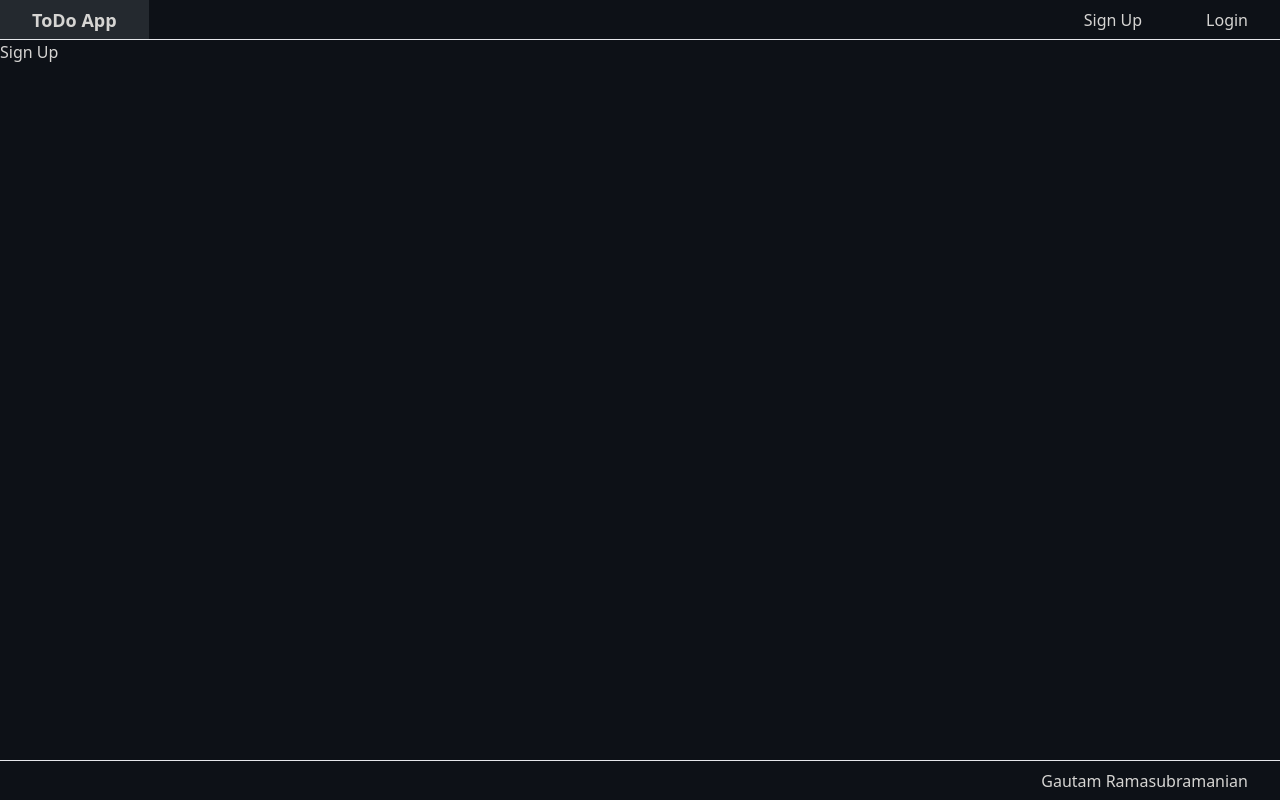
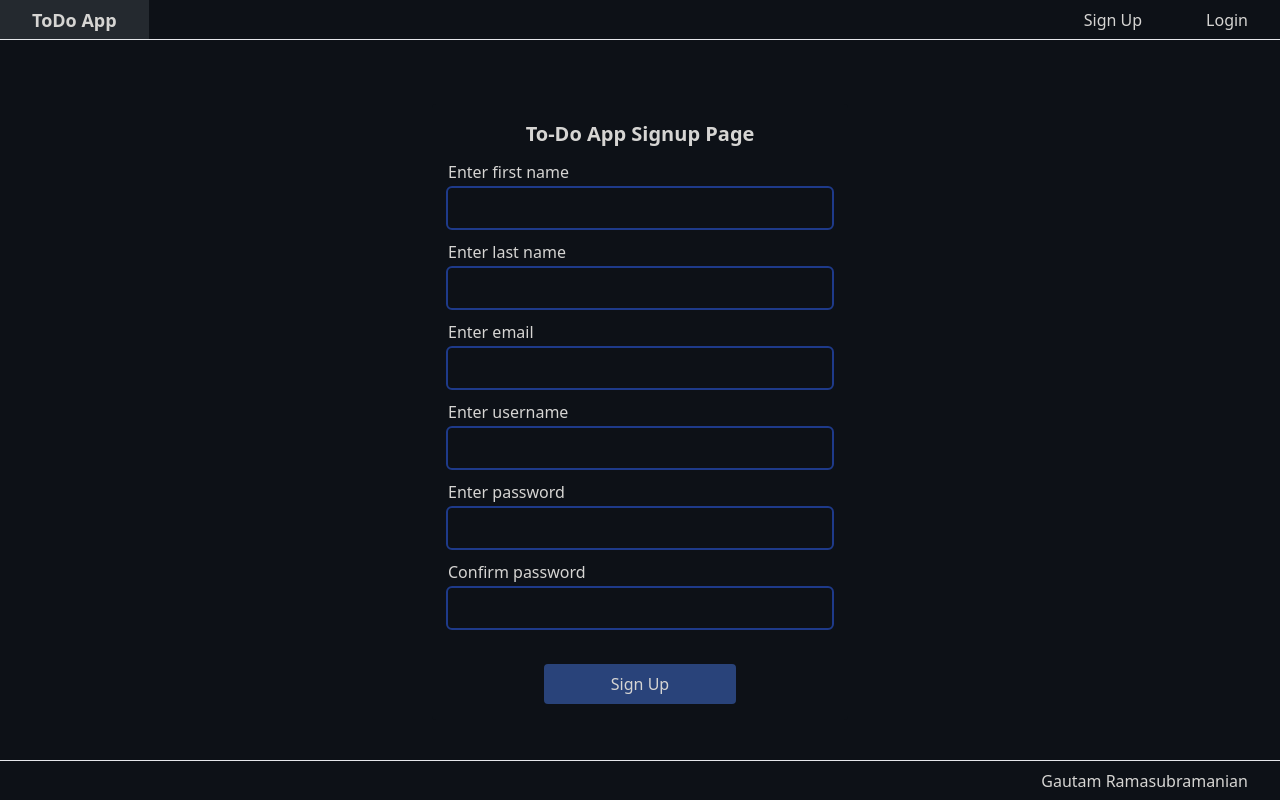
Before and after one commit to gramasu000/toDoAppOne, a Next.js app: page /signup in a window 1280 px wide. Built offline with nearby package versions, Linux system fonts and the light colour scheme.

Commit message:
Basic Signup page functionality

```diff
--- a/src/app/signup/page.tsx
+++ b/src/app/signup/page.tsx
@@ -1,5 +1,295 @@
 "use client";
 
-export default function Signup() {
-  return <>Sign Up</>;
+import { MutableRefObject, useEffect, useRef, useState } from "react";
+
+interface FormError {
+  display: boolean;
+  inputId: string;
+  errorMessage: string;
 }
+
+function ErrMsg({ id, error }: { id: string; error: FormError }) {
+  if (error.display && error.inputId === id) {
+    return <p className="text-sm text-red-500">{error.errorMessage}</p>;
+  } else {
+    return <></>;
+  }
+}
+
+export default function LoginPage() {
+  const [disabled, setDisabled] = useState<boolean>(false);
+  const [focusedElement, setFocusedElement] = useState<string>("");
+  const [error, setError] = useState<FormError>({
+    display: false,
+    inputId: "",
+    errorMessage: "",
+  });
+  const formRefs: { [id: string]: MutableRefObject<any> } = {
+    firstName: useRef(null),
+    lastName: useRef(null),
+    email: useRef(null),
+    username: useRef(null),
+    password: useRef(null),
+    retypePassword: useRef(null),
+  };
+
+  useEffect(() => {
+    if (error.display) {
+      formRefs[error.inputId]?.current?.focus();
+    }
+  }, [error.display]);
+
+  function onSubmit(e: any) {
+    e.preventDefault();
+    setDisabled(true);
+    const formData = {
+      firstName: e.target.firstName.value as string,
+      lastName: e.target.lastName.value as string,
+      email: e.target.email.value as string,
+      username: e.target.username.value as string,
+      password: e.target.password.value as string,
+      retypePassword: e.target.retypePassword.value as string,
+    };
+    console.log(JSON.stringify(formData));
+    if (formData.firstName === "") {
+      setTimeout(() => {
+        setError({
+          display: true,
+          inputId: "firstName",
+          errorMessage: "Enter a valid first name",
+        });
+        setDisabled(false);
+      }, 1000);
+    } else if (formData.lastName === "") {
+      setTimeout(() => {
+        setError({
+          display: true,
+          inputId: "lastName",
+          errorMessage: "Enter a valid last name",
+        });
+        setDisabled(false);
+      }, 1000);
+    } else if (formData.email.split("@").length !== 2) {
+      setTimeout(() => {
+        setError({
+          display: true,
+          inputId: "email",
+          errorMessage: "Enter a valid email address",
+        });
+        setDisabled(false);
+      }, 1000);
+    } else if (formData.username === "") {
+      setTimeout(() => {
+        setError({
+          display: true,
+          inputId: "username",
+          errorMessage: "Enter a username",
+        });
+        setDisabled(false);
+      }, 1000);
+    } else if (formData.password === "") {
+      setTimeout(() => {
+        setError({
+          display: true,
+          inputId: "password",
+          errorMessage: "Enter a password",
+        });
+        setDisabled(false);
+      }, 1000);
+    } else if (formData.retypePassword !== formData.password) {
+      setTimeout(() => {
+        setError({
+          display: true,
+          inputId: "retypePassword",
+          errorMessage: "Confirm password does not match password",
+        });
+        setDisabled(false);
+      }, 1000);
+    } else {
+      setTimeout(() => {
+        setDisabled(false);
+      }, 1000);
+    }
+  }
+
+  function getLabelStyle(id: string, focusEl: string, ferr: FormError) {
+    if (ferr.display && ferr.inputId === id) {
+      return "mb-1 font-semibold text-red-500";
+    } else if (focusEl === id) {
+      return "mb-1 font-semibold";
+    } else {
+      return "mb-1";
+    }
+  }
+
+  function getInputStyle(id: string, ferr: FormError) {
+    return (
+      "mb-1 p-2 w-full rounded outline outline-2 outline-blue-900 " +
+      "bg-[#0d1117]  disabled:bg-[#24292f] " +
+      (ferr.display && ferr.inputId === id
+        ? "focus:outline-red-500"
+        : "focus:outline-blue-400")
+    );
+  }
+
+  function onElementBlur(id: string, ferr: FormError) {
+    setFocusedElement("");
+    if (ferr.display && ferr.inputId === id) {
+      setError({ ...error, display: false });
+    }
+  }
+
+  function onElementChange(id: string, ferr: FormError) {
+    if (ferr.display && ferr.inputId === id) {
+      setError({ ...error, display: false });
+    }
+  }
+
+  const formProps = {
+    className: "w-3/4 max-w-[26rem] p-4 rounded bg-[#0d1117]",
+    onSubmit,
+  };
+
+  const fnLabelProps = {
+    className: getLabelStyle("firstName", focusedElement, error),
+  };
+
+  const fnProps = {
+    className: getInputStyle("firstName", error),
+    type: "text",
+    id: "firstName",
+    disabled,
+    onFocus: () => setFocusedElement("firstName"),
+    onBlur: () => onElementBlur("firstName", error),
+    onChange: () => onElementChange("firstName", error),
+    ref: formRefs.firstName,
+  };
+
+  const lnLabelProps = {
+    className: getLabelStyle("lastName", focusedElement, error),
+  };
+
+  const lnProps = {
+    className: getInputStyle("lastName", error),
+    type: "text",
+    id: "lastName",
+    disabled,
+    onFocus: () => setFocusedElement("lastName"),
+    onBlur: () => onElementBlur("lastName", error),
+    onChange: () => onElementChange("lastName", error),
+    ref: formRefs.lastName,
+  };
+
+  const emailLabelProps = {
+    className: getLabelStyle("email", focusedElement, error),
+  };
+
+  const emailProps = {
+    className: getInputStyle("email", error),
+    type: "text",
+    id: "email",
+    disabled,
+    onFocus: () => setFocusedElement("email"),
+    onBlur: () => onElementBlur("email", error),
+    onChange: () => onElementChange("email", error),
+    ref: formRefs.email,
+  };
+
+  const usrLabelProps = {
+    className: getLabelStyle("username", focusedElement, error),
+  };
+
+  const usrProps = {
+    className: getInputStyle("username", error),
+    type: "text",
+    id: "username",
+    disabled,
+    onFocus: () => setFocusedElement("username"),
+    onBlur: () => onElementBlur("username", error),
+    onChange: () => onElementChange("username", error),
+    ref: formRefs.username,
+  };
+
+  const pwdLabelProps = {
+    className: getLabelStyle("password", focusedElement, error),
+  };
+
+  const pwdProps = {
+    className: getInputStyle("password", error),
+    type: "password",
+    id: "password",
+    disabled,
+    onFocus: () => setFocusedElement("password"),
+    onBlur: () => onElementBlur("password", error),
+    onChange: () => onElementChange("password", error),
+    ref: formRefs.password,
+  };
+
+  const retypePwdLabelProps = {
+    className: getLabelStyle("retypePassword", focusedElement, error),
+  };
+
+  const retypePwdProps = {
+    className: getInputStyle("retypePassword", error),
+    type: "password",
+    id: "retypePassword",
+    disabled,
+    onFocus: () => setFocusedElement("retypePassword"),
+    onBlur: () => onElementBlur("retypePassword", error),
+    onChange: () => onElementChange("retypePassword", error),
+    ref: formRefs.retypePassword,
+  };
+
+  const submitButtonProps = {
+    className:
+      "w-1/2 bg-[#29437a] rounded p-2 cursor-pointer hover:bg-[#6a7893] " +
+      "disabled:bg-[#8aa6d4] disabled:cursor-wait disabled:text-[#23251e]",
+    type: "submit" as const,
+    disabled,
+  };
+
+  return (
+    <div className="flex justify-center py-16">
+      <form {...formProps}>
+        <div className="flex justify-center mb-3">
+          <p className="text-xl font-bold">To-Do App Signup Page</p>
+        </div>
+        <div className="mb-2">
+          <p {...fnLabelProps}>Enter first name</p>
+          <input {...fnProps}></input>
+          <ErrMsg id="firstName" error={error}></ErrMsg>
+        </div>
+        <div className="mb-2">
+          <p {...lnLabelProps}>Enter last name</p>
+          <input {...lnProps}></input>
+          <ErrMsg id="lastName" error={error}></ErrMsg>
+        </div>
+        <div className="mb-2">
+          <p {...emailLabelProps}>Enter email</p>
+          <input {...emailProps}></input>
+          <ErrMsg id="email" error={error}></ErrMsg>
+        </div>
+        <div className="mb-2">
+          <p {...usrLabelProps}>Enter username</p>
+          <input {...usrProps}></input>
+          <ErrMsg id="username" error={error}></ErrMsg>
+        </div>
+        <div className="mb-2">
+          <p {...pwdLabelProps}>Enter password</p>
+          <input {...pwdProps}></input>
+          <ErrMsg id="password" error={error}></ErrMsg>
+        </div>
+        <div className="mb-8">
+          <p {...retypePwdLabelProps}>Confirm password</p>
+          <input {...retypePwdProps}></input>
+          <ErrMsg id="retypePassword" error={error}></ErrMsg>
+        </div>
+        <div className="flex justify-center">
+          <button {...submitButtonProps}>
+            {disabled ? "Signing up..." : "Sign Up"}
+          </button>
+        </div>
+      </form>
+    </div>
+  );
+}
```
